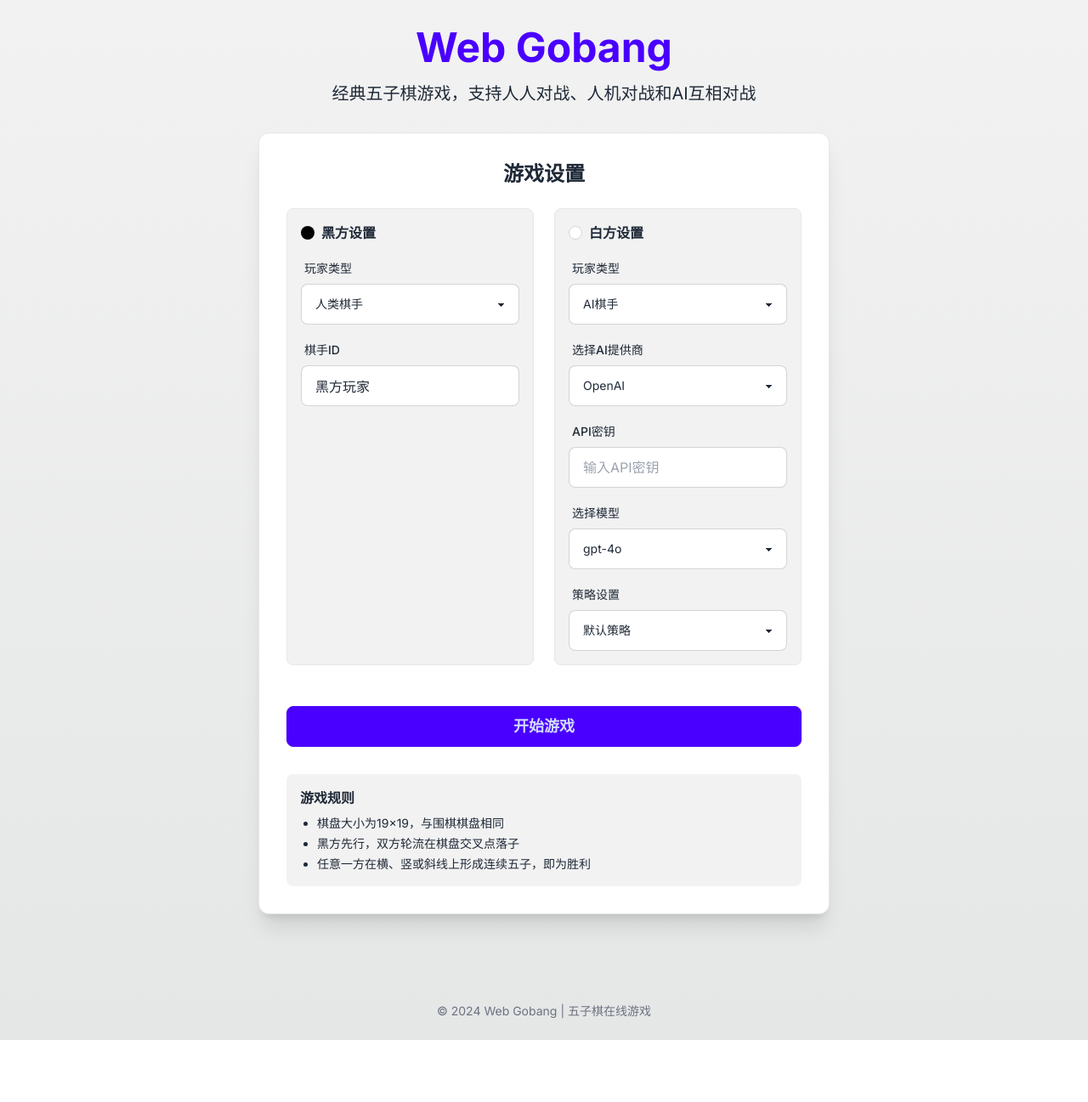
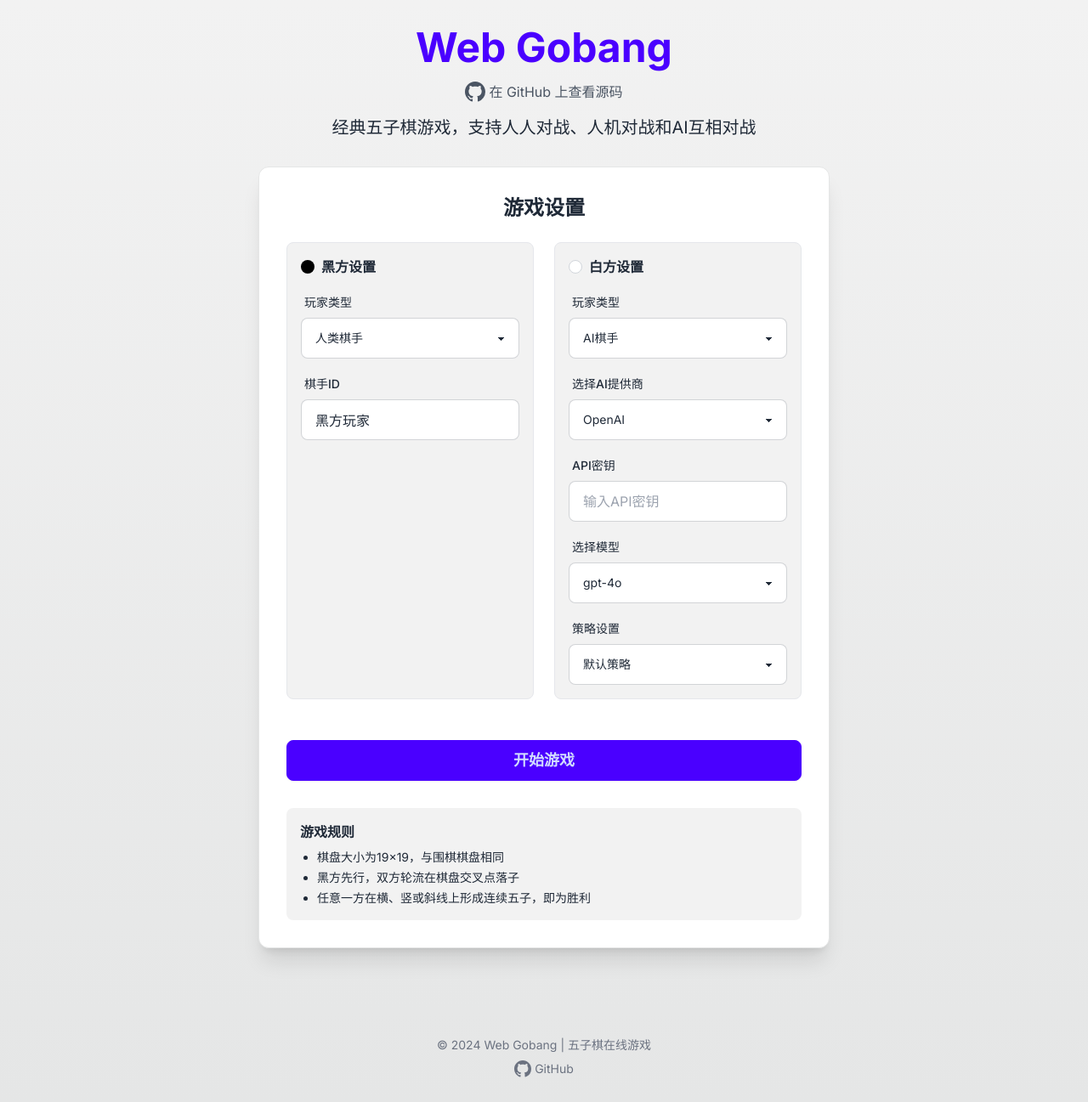
Before and after one commit to Greyyy-HJC/Web_Gobang, a Next.js app: page / in a window 1280 px wide. Shown: the whole page at 85% size. Before the commit the page ends 1224 px from the top, so only its background shows below. Built offline with nearby package versions, Linux system fonts and the light colour scheme.

Commit message:
version 1.0

```diff
--- a/app/page.tsx
+++ b/app/page.tsx
@@ -347,6 +347,17 @@
       <div className="container mx-auto px-4 py-8">
         <div className="flex flex-col items-center">
           <h1 className="text-5xl font-bold text-center mb-4 text-primary">Web Gobang</h1>
+          <a
+            href="https://github.com/Greyyy-HJC/Web_Gobang"
+            target="_blank"
+            rel="noopener noreferrer"
+            className="inline-flex items-center gap-1 text-gray-600 hover:text-primary mb-4 transition-colors"
+          >
+            <svg xmlns="http://www.w3.org/2000/svg" width="24" height="24" fill="currentColor" viewBox="0 0 16 16">
+              <path d="M8 0C3.58 0 0 3.58 0 8c0 3.54 2.29 6.53 5.47 7.59.4.07.55-.17.55-.38 0-.19-.01-.82-.01-1.49-2.01.37-2.53-.49-2.69-.94-.09-.23-.48-.94-.82-1.13-.28-.15-.68-.52-.01-.53.63-.01 1.08.58 1.23.82.72 1.21 1.87.87 2.33.66.07-.52.28-.87.51-1.07-1.78-.2-3.64-.89-3.64-3.95 0-.87.31-1.59.82-2.15-.08-.2-.36-1.02.08-2.12 0 0 .67-.21 2.2.82.64-.18 1.32-.27 2-.27.68 0 1.36.09 2 .27 1.53-1.04 2.2-.82 2.2-.82.44 1.1.16 1.92.08 2.12.51.56.82 1.27.82 2.15 0 3.07-1.87 3.75-3.65 3.95.29.25.54.73.54 1.48 0 1.07-.01 1.93-.01 2.2 0 .21.15.46.55.38A8.012 8.012 0 0 0 16 8c0-4.42-3.58-8-8-8z"/>
+            </svg>
+            <span>在 GitHub 上查看源码</span>
+          </a>
           <p className="text-xl text-center mb-8 max-w-2xl">
             经典五子棋游戏，支持人人对战、人机对战和AI互相对战
           </p>
@@ -434,6 +445,17 @@
 
       <footer className="py-6 text-center text-sm text-gray-500 mt-12">
         <p>© 2024 Web Gobang | 五子棋在线游戏</p>
+        <a
+          href="https://github.com/Greyyy-HJC/Web_Gobang"
+          target="_blank"
+          rel="noopener noreferrer"
+          className="inline-flex items-center gap-1 text-gray-500 hover:text-primary mt-2"
+        >
+          <svg xmlns="http://www.w3.org/2000/svg" width="20" height="20" fill="currentColor" viewBox="0 0 16 16">
+            <path d="M8 0C3.58 0 0 3.58 0 8c0 3.54 2.29 6.53 5.47 7.59.4.07.55-.17.55-.38 0-.19-.01-.82-.01-1.49-2.01.37-2.53-.49-2.69-.94-.09-.23-.48-.94-.82-1.13-.28-.15-.68-.52-.01-.53.63-.01 1.08.58 1.23.82.72 1.21 1.87.87 2.33.66.07-.52.28-.87.51-1.07-1.78-.2-3.64-.89-3.64-3.95 0-.87.31-1.59.82-2.15-.08-.2-.36-1.02.08-2.12 0 0 .67-.21 2.2.82.64-.18 1.32-.27 2-.27.68 0 1.36.09 2 .27 1.53-1.04 2.2-.82 2.2-.82.44 1.1.16 1.92.08 2.12.51.56.82 1.27.82 2.15 0 3.07-1.87 3.75-3.65 3.95.29.25.54.73.54 1.48 0 1.07-.01 1.93-.01 2.2 0 .21.15.46.55.38A8.012 8.012 0 0 0 16 8c0-4.42-3.58-8-8-8z"/>
+          </svg>
+          <span>GitHub</span>
+        </a>
       </footer>
     </div>
   );
```
Also changed, not shown: 1 other file (tests, documents, lock files or other folders).
